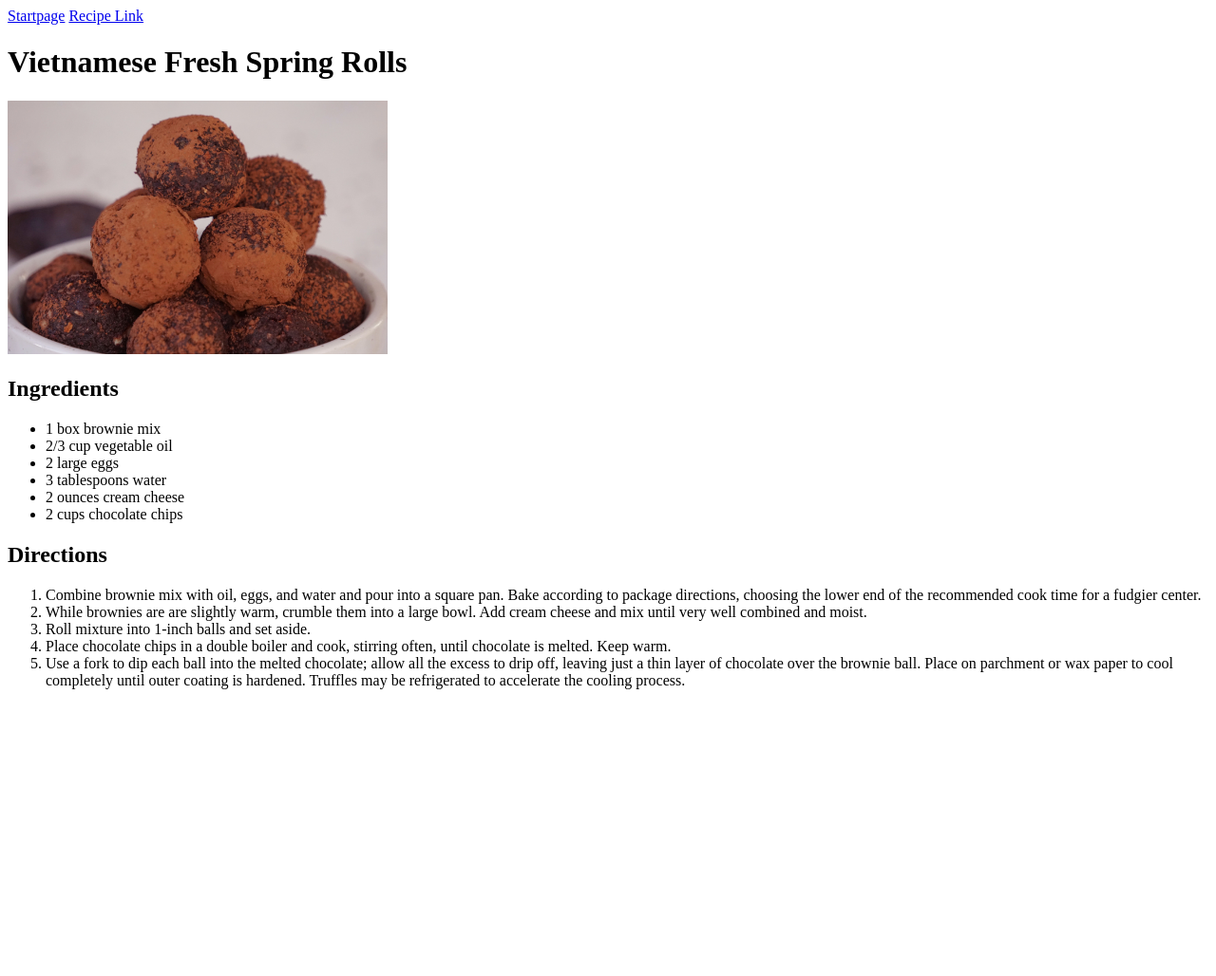
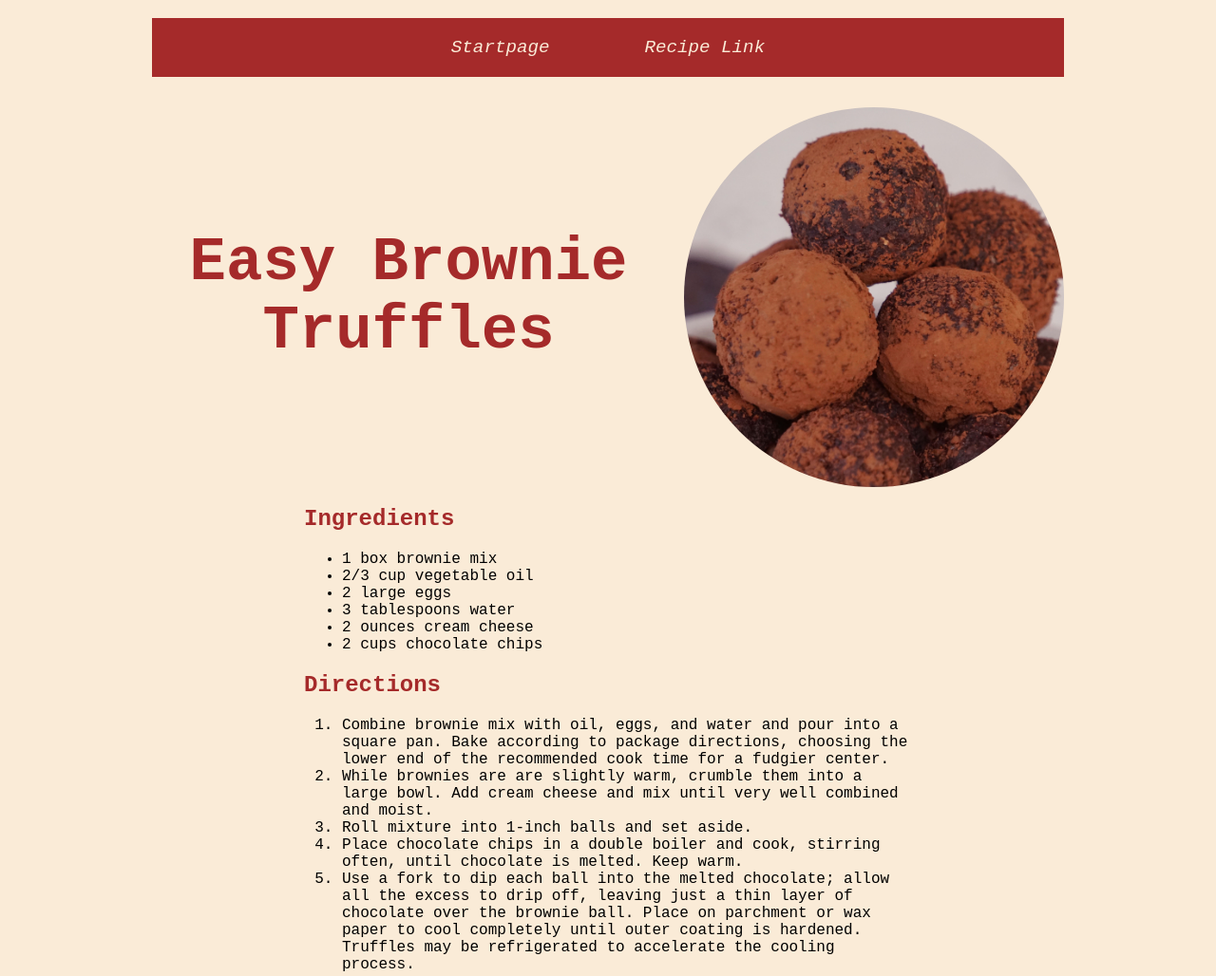
Before and after one commit to sarah-smn/odin-recipes, a plain HTML site: page recipes/EasyBrownieTruffles.html in a window 1280 px wide. Shown: the whole page at 95% size. Before the commit the page ends 800 px from the top, so only its background shows below. Drawn offline with Linux system fonts and the light colour scheme.

Commit message:
made it pretty using css

```diff
--- a/index.html
+++ b/index.html
@@ -4,8 +4,9 @@
     <meta charset="UTF-8" />
     <meta name="viewport" content="width=device-width, initial-scale=1.0" />
     <title>Recipes|The Odin Project</title>
+  <link rel="stylesheet" href="style.css">
 </head>
-  <body><ul>
+  <body><ul class="nav">
 
         <li><a href="recipes/VietnameseSpringRolls.html">Vietnamese Fresh Spring Rolls</a></li>
         <li><a href="recipes/CheesePasta.html">Cheese Pasta</a></li>
@@ -14,6 +15,7 @@
   </ul>
 
     <h1>Odin Recipes</h1>
+    <div id="main-box">
         <div class="box">
           <a href="recipes/VietnameseSpringRolls.html">
             <h1>Vietnamese Fresh Spring Rolls</h1>
@@ -33,7 +35,7 @@
               width="400"
             />
           </a>
-    </div>
+
          </div>
          <div class="box">
           <a href="recipes/EasyBrownieTruffles.html">
@@ -45,5 +47,6 @@
             />
           </a>
         </div>
+    </div>
   </body>
 </html>
--- a/recipes/EasyBrownieTruffles.html
+++ b/recipes/EasyBrownieTruffles.html
@@ -4,40 +4,61 @@
     <meta charset="UTF-8" />
     <meta name="viewport" content="width=device-width, initial-scale=1.0" />
     <title>Easy Brownie Truffles</title>
+<link rel="stylesheet" href="../style.css">
 </head>
   <body>
-    <a href="../index.html">Startpage</a>
+    <ul class="nav">
+        <li><a href="../index.html">Startpage</a></li>
+        <li>
             <a href="https://www.allrecipes.com/easy-brownie-truffles-recipe-12026993"
               >Recipe Link</a
             >
-    <h1>Vietnamese Fresh Spring Rolls</h1>
+        </li>
+    </ul>
+    <div class="recipe">
+        <div class="hero">
+            <h1>Easy Brownie Truffles</h1>
             <img
               src="../img/truffel_pexels-livilla-latini-1678510737-27850066.jpg"
               alt="Choclate Truffels"
               width="400"
             />
+        </div>
+        <div class="text">
             <h2>Ingredients</h2>
             <ul>
               <li>1 box brownie mix</li>
-
               <li>2/3 cup vegetable oil</li>
-
               <li>2 large eggs</li>
-
               <li>3 tablespoons water</li>
-
               <li>2 ounces cream cheese</li>
-
               <li>2 cups chocolate chips</li>
             </ul>
             <h2>Directions</h2>
             <ol>
-        <li>Combine brownie mix with oil, eggs, and water and pour into a square pan. Bake according to package directions, choosing the lower end of the recommended cook time for a fudgier center.</li>
-
-<li>While brownies are are slightly warm, crumble them into a large bowl.  Add cream cheese and mix until very well combined and moist. </li>
+              <li>
+                Combine brownie mix with oil, eggs, and water and pour into a square
+                pan. Bake according to package directions, choosing the lower end of the
+                recommended cook time for a fudgier center.
+              </li>
+              <li>
+                While brownies are are slightly warm, crumble them into a large bowl.
+                Add cream cheese and mix until very well combined and moist.
+              </li>
               <li>Roll mixture into 1-inch balls and set aside.</li>
-<li>Place chocolate chips in a double boiler and cook, stirring often, until chocolate is melted. Keep warm.</li>
-<li>Use a fork to dip each ball into the melted chocolate; allow all the excess to drip off, leaving just a thin layer of chocolate over the brownie ball. Place on parchment or wax paper to cool completely until outer coating is hardened. Truffles may be refrigerated to accelerate the cooling process.</li>
+              <li>
+                Place chocolate chips in a double boiler and cook, stirring often, until
+                chocolate is melted. Keep warm.
+              </li>
+              <li>
+                Use a fork to dip each ball into the melted chocolate; allow all the
+                excess to drip off, leaving just a thin layer of chocolate over the
+                brownie ball. Place on parchment or wax paper to cool completely until
+                outer coating is hardened. Truffles may be refrigerated to accelerate
+                the cooling process.
+              </li>
             </ol>
+        </div>
+    </div>
   </body>
 </html>
--- /dev/null
+++ b/style.css
@@ -0,0 +1,92 @@
+body{
+    font-family:'Courier New', Courier, monospace;
+    background-color: antiquewhite;
+    align-items: center;
+    margin-left: 10rem;
+    margin-right: 10rem;
+    text-align: center;
+
+}
+h1, h2,h3,h4{
+color: brown;
+}
+img{
+    border-radius: 50%;
+    height: 400px;
+    width: 400px;
+    object-fit: cover;
+}
+h1{
+    font-size: 500%;
+}
+.box{
+    display: flex;
+    flex-direction: column;
+    align-items: center;
+    text-align: center;
+    background-color: rgba(165, 42, 42,0.1);
+    border-radius: 35px;
+    margin: 10px;
+    padding: 10px;
+}
+.box h1{
+    font-size: x-large;
+}
+.box img{
+    height: 300px;
+    width:300px;
+    border-radius: 50%;
+    object-fit: cover;
+}
+a{
+    text-decoration: none;
+}
+#main-box{
+    display: flex;
+    gap: 5px;
+    flex-direction: row;
+    align-self: center;
+    max-width: 100vw;
+}
+.nav{
+    background-color: rgb(165, 42, 42);
+    font-size: 120%;
+    color: antiquewhite;
+    text-decoration: none;
+    display: flex;
+    flex-direction: row;
+    list-style: none;
+    gap: 100px ;
+    justify-content: center;
+    padding: 20px;
+    font-style: italic;
+
+
+}
+.nav a{
+    text-decoration: none;
+    color: antiquewhite;
+}
+
+.recipe h1{
+font-size: 400%;
+text-align: center;
+}
+.recipe ul,ol,h2,h3,h4{
+    text-align: left;
+}
+.hero{
+    display: flex;
+    flex-direction: row;
+    justify-content: center;
+    align-content: center;
+    line-height: normal;
+    align-items: center;
+    gap: 20px;
+    margin-top: 2em;
+
+}
+.text{
+    margin-left: 10rem;
+    margin-right: 10rem;
+}
```
Also changed, not shown: recipes/CheesePasta.html (+12 -8 lines), recipes/VietnameseSpringRolls.html (+13 -4 lines), source.txt. Lines whose indentation alone changed are shown as unchanged.
